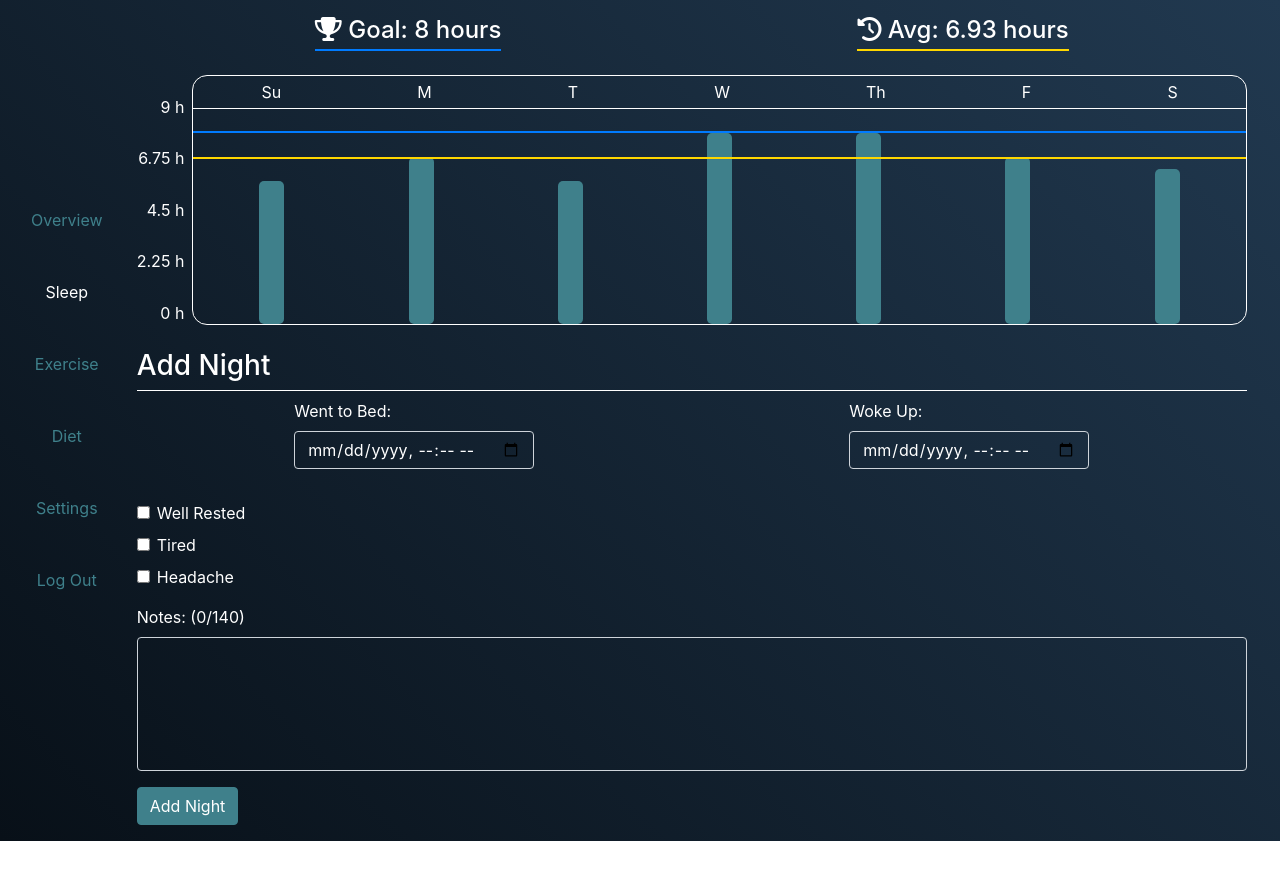
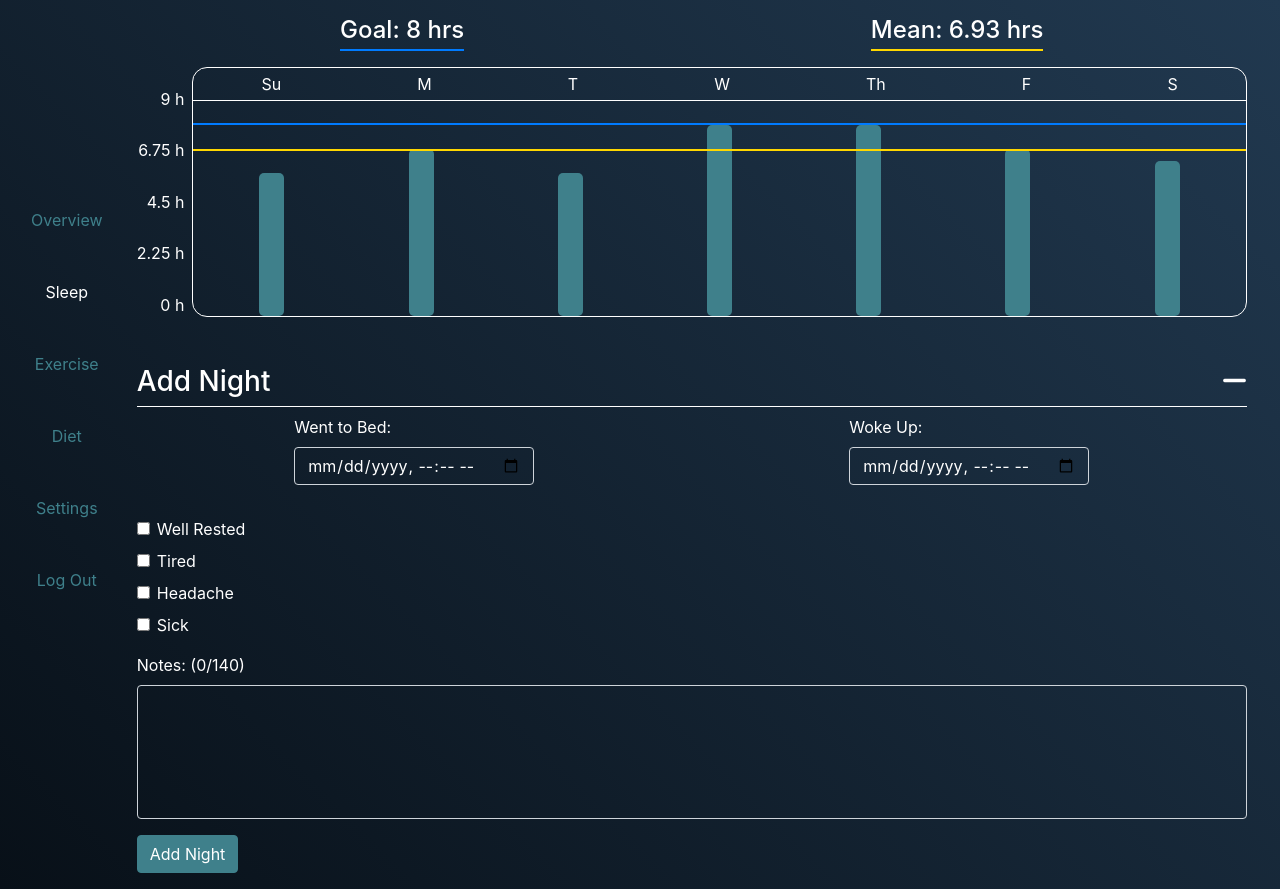
Before and after one commit to morrisbc/daze, a React (Create React App) app: page /dashboard/sleep in a window 1280 px wide. Before the commit the page ends 841 px from the top, so only its background shows below. Built offline with nearby package versions, Linux system fonts and the light colour scheme; no server answers; sample sign-in values are in the browser's storage.

Commit message:
Changed header sizes above Sleep graph, added sick checkbox in Add Night form, and Add Night form visibility can now be toggled.

```diff
--- a/src/App.css
+++ b/src/App.css
@@ -102,6 +102,10 @@
   color: white;
 }
 
+.sleep-header {
+  font-size: 1.5rem;
+}
+
 .night-input,
 .night-input:focus {
   background: transparent;
@@ -197,4 +201,8 @@
   .sidenav-closed {
     width: 0;
   }
+
+  .sleep-header {
+    font-size: 1rem;
+  }
 }
--- a/src/components/pages/dashboard/sleep/AddNight.js
+++ b/src/components/pages/dashboard/sleep/AddNight.js
@@ -6,14 +6,29 @@ const AddNight = () => {
   const [rested, setRested] = useState(false);
   const [tired, setTired] = useState(false);
   const [headache, setHeadache] = useState(false);
+  const [sick, setSick] = useState(false);
   const [notes, setNotes] = useState("");
+  const [closed, setClosed] = useState(false);
 
   return (
-    <section className="text-white mt-4 mb-3">
+    <section className="text-white mt-5 mb-3">
       <h3 className="pb-2" style={{ borderBottom: "1px solid white" }}>
-        Add Night
+        Add Night{" "}
+        <button
+          className="float-right"
+          style={{ background: "none", border: "none", color: "white" }}
+          onClick={() => setClosed(!closed)}
+        >
+          <i className={`fas fa-${closed ? "plus" : "minus"}`}></i>
+        </button>
       </h3>
-      <form className="mt-2">
+      <form
+        className="mt-2"
+        style={{
+          display: closed ? "none" : "block",
+          overflow: "hidden"
+        }}
+      >
         <div className="d-flex flex-column flex-md-row justify-content-around">
           <div className="form-group">
             <label htmlFor="bedTime">Went to Bed:</label>
@@ -72,6 +87,17 @@ const AddNight = () => {
               Headache
             </label>
           </div>
+          <div className="form-check my-2">
+            <input
+              type="checkbox"
+              className="form-check-input"
+              id="night-sick"
+              onChange={e => setSick(e.target.checked)}
+            />
+            <label className="form-check-label" htmlFor="night-sick">
+              Sick
+            </label>
+          </div>
         </div>
         <div className="form-group mt-3">
           <label htmlFor="night-notes">Notes: ({notes.length}/140)</label>
--- a/src/components/pages/dashboard/sleep/Sleep.js
+++ b/src/components/pages/dashboard/sleep/Sleep.js
@@ -12,18 +12,18 @@ const Sleep = ({ sleepGoal }) => {
   return (
     <Fragment>
       <section>
-        <div className="d-flex justify-content-around text-white my-3">
+        <div className="d-flex justify-content-around text-white mt-3 mb-2">
           <h3
-            className="border-primary pb-1"
-            style={{ borderBottom: "2px solid", fontSize: "1.5rem" }}
+            className="sleep-header border-primary pb-1"
+            style={{ borderBottom: "2px solid" }}
           >
-            <i className="fas fa-trophy"></i> Goal: {sleepGoal} hours
+            Goal: {sleepGoal} hrs
           </h3>
           <h3
-            className="pb-1"
-            style={{ borderBottom: "2px solid gold", fontSize: "1.5rem" }}
+            className="sleep-header pb-1"
+            style={{ borderBottom: "2px solid gold" }}
           >
-            <i className="fas fa-history"></i> Avg: {avgValue.toFixed(2)} hours
+            Mean: {avgValue.toFixed(2)} hrs
           </h3>
         </div>
         <BarGraph
```
